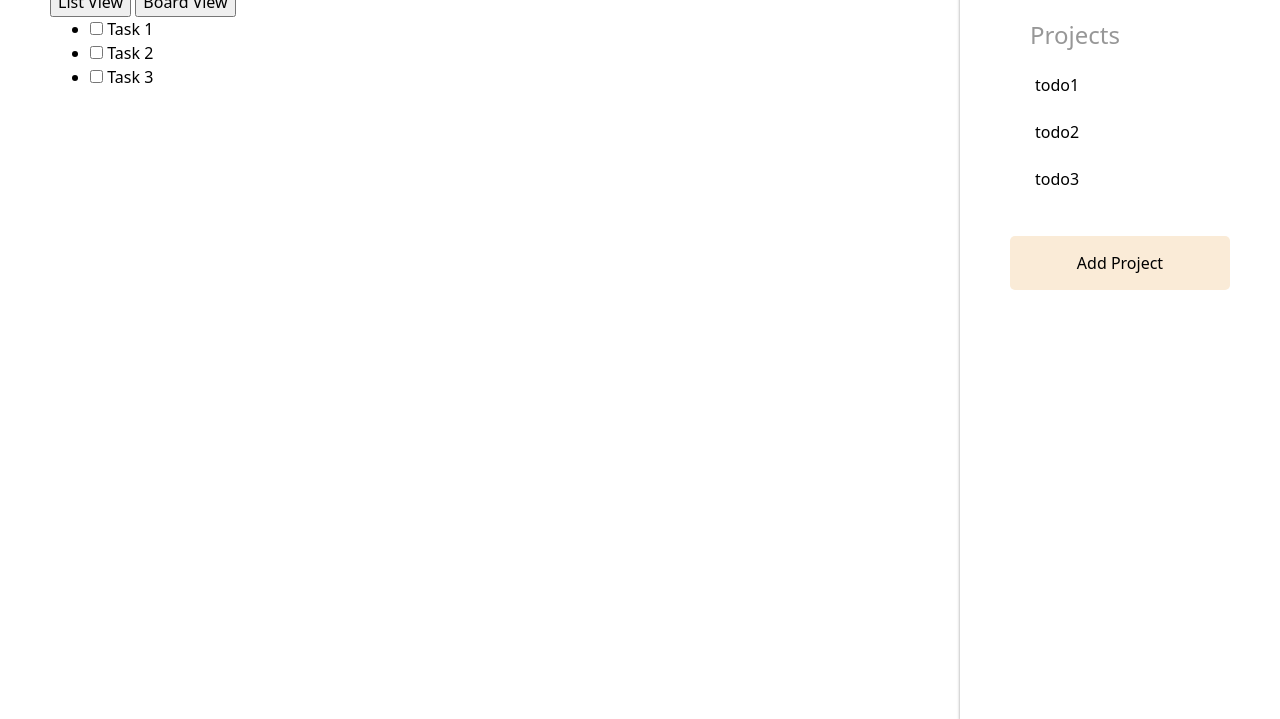
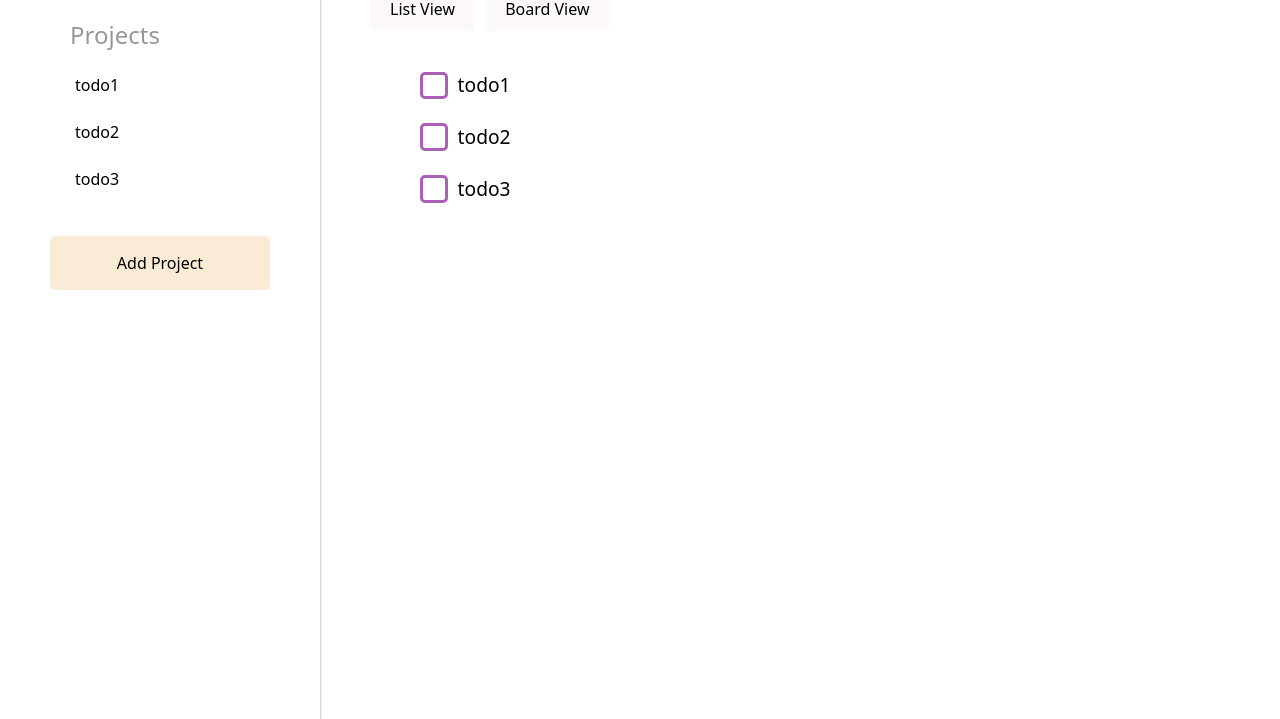
Before and after one commit to NesryaAbdulkadir/odin-todo, a website built with webpack: page src/template.html in a window 1280 px wide. Shown: the part 81-800 px from the top of the page. Built offline with nearby package versions, Linux system fonts and the light colour scheme.

Commit message:
Add the UI of the main/ Tasks component to show the tasks under projects

```diff
--- /dev/null
+++ b/src/Components/mainContent.js
@@ -0,0 +1,44 @@
+export function mainContent() {
+  const itemList = ["todo1", "todo2", "todo3"];
+
+  const mainContent = document.createElement("div");
+  mainContent.classList.add("mainContent");
+
+  const projectHeader = document.createElement("div");
+  projectHeader.classList.add("projectHeader");
+  const projectHeaderH1 = document.createElement("h1");
+  projectHeaderH1.innerText = "Project 3";
+  const controls = document.createElement("div");
+  controls.classList.add("controls");
+  const listView = document.createElement("button");
+  listView.innerText = "List View";
+  listView.classList.add("controlBtn");
+  const boardView = document.createElement("button");
+  boardView.innerText = "Board View";
+  boardView.classList.add("controlBtn");
+  controls.append(listView, boardView);
+  projectHeader.append(projectHeaderH1, controls);
+
+  const content = document.createElement("div");
+  content.classList.add("content");
+  const contentContainer = document.createElement("ul");
+  contentContainer.classList.add("contentContainer");
+  itemList.forEach((item) => {
+    const task = document.createElement("li");
+    task.classList.add("task");
+
+    const checkbox = document.createElement("input");
+    checkbox.type = "checkbox";
+    checkbox.classList.add("checkbox");
+    checkbox.id = item;
+    const label = document.createElement("label");
+    label.setAttribute("for", item);
+    label.classList.add("label");
+    label.innerText = item;
+    task.append(checkbox, label);
+    contentContainer.appendChild(task);
+  });
+  content.appendChild(contentContainer);
+  mainContent.append(projectHeader, content);
+  return mainContent;
+}
--- a/src/main.css
+++ b/src/main.css
@@ -75,7 +75,7 @@ body {
 
 #main {
   display: grid;
-  grid-template-columns: 3fr 1fr;
+  grid-template-columns: 1fr 3fr;
 }
 .sideBar {
   padding: 20px 50px;
@@ -136,3 +136,92 @@ body {
 .btn:hover {
   opacity: 0.7;
 }
+.mainContent {
+  display: flex;
+  flex-direction: column;
+  gap: 30px;
+}
+.controls {
+  display: flex;
+  gap: 10px;
+}
+.controlBtn {
+  background-color: transparent;
+  border: none;
+  padding: 10px 20px;
+  border-radius: 5px;
+  cursor: pointer;
+  position: relative;
+  background-color: rgba(250, 236, 236, 0.308);
+}
+.controlBtn::before {
+  content: "";
+  position: absolute;
+  bottom: 0;
+  left: 0;
+  height: 2px;
+  width: 100%;
+  transform: scaleX(0);
+  background-color: rgb(100, 100, 100);
+  transition: transform 0.3s linear;
+}
+
+.controlBtn:hover::before {
+  transform: scaleX(1);
+}
+
+.contentContainer {
+  display: flex;
+  flex-direction: column;
+  gap: 3px;
+}
+
+.task {
+  list-style: none;
+  display: flex;
+
+  cursor: pointer;
+  padding: 10px;
+  align-items: center;
+  gap: 10px;
+}
+.task label {
+  cursor: pointer;
+}
+
+.checkbox {
+  appearance: none;
+  -webkit-appearance: none;
+  display: flex;
+  position: relative;
+  width: 1.15em;
+  height: 1.15em;
+  align-content: center;
+  justify-content: center;
+  font-size: 1.5rem;
+  border: 0.2rem solid rgb(170, 96, 181);
+  border-radius: 5px;
+}
+.label {
+  font-size: 1.2rem;
+}
+.checkbox::before {
+  content: "";
+  width: 100%;
+  height: 100%;
+  position: absolute;
+  transform: scale(0);
+  border-radius: 2px;
+  transition: transform 0.3s linear;
+  background-color: rgb(170, 96, 181);
+}
+.checkbox:checked::before {
+  transform: scale(1);
+}
+.checkbox:checked + .label {
+  color: rgba(170, 96, 181, 0.483);
+  text-decoration: line-through;
+}
+.checkbox:hover {
+  color: black;
+}
--- a/src/render.js
+++ b/src/render.js
@@ -1,7 +1,9 @@
+import { mainContent } from "./Components/mainContent";
 import { sideBar } from "./Components/sideBar";
 
 export function render() {
   const main = document.getElementById("main");
   const sideBarElement = sideBar();
-  main.append(sideBarElement);
+  const mainContentElement = mainContent();
+  main.append(sideBarElement, mainContentElement);
 }
--- a/src/template.html
+++ b/src/template.html
@@ -6,30 +6,6 @@
     <title>Document</title>
   </head>
   <body class="body">
-    <main id="main">
-      <div class="mainContent">
-        <h1>Project 3</h1>
-        <div class="controls">
-          <button>List View</button>
-          <button>Board View</button>
-        </div>
-        <div class="content">
-          <ul>
-            <li>
-              <input type="checkbox" />
-              <label>Task 1</label>
-            </li>
-            <li>
-              <input type="checkbox" />
-              <label>Task 2</label>
-            </li>
-            <li>
-              <input type="checkbox" />
-              <label>Task 3</label>
-            </li>
-          </ul>
-        </div>
-      </div>
-    </main>
+    <main id="main"></main>
   </body>
 </html>
```
Also changed, not shown: src/Components/main.js (deleted).
